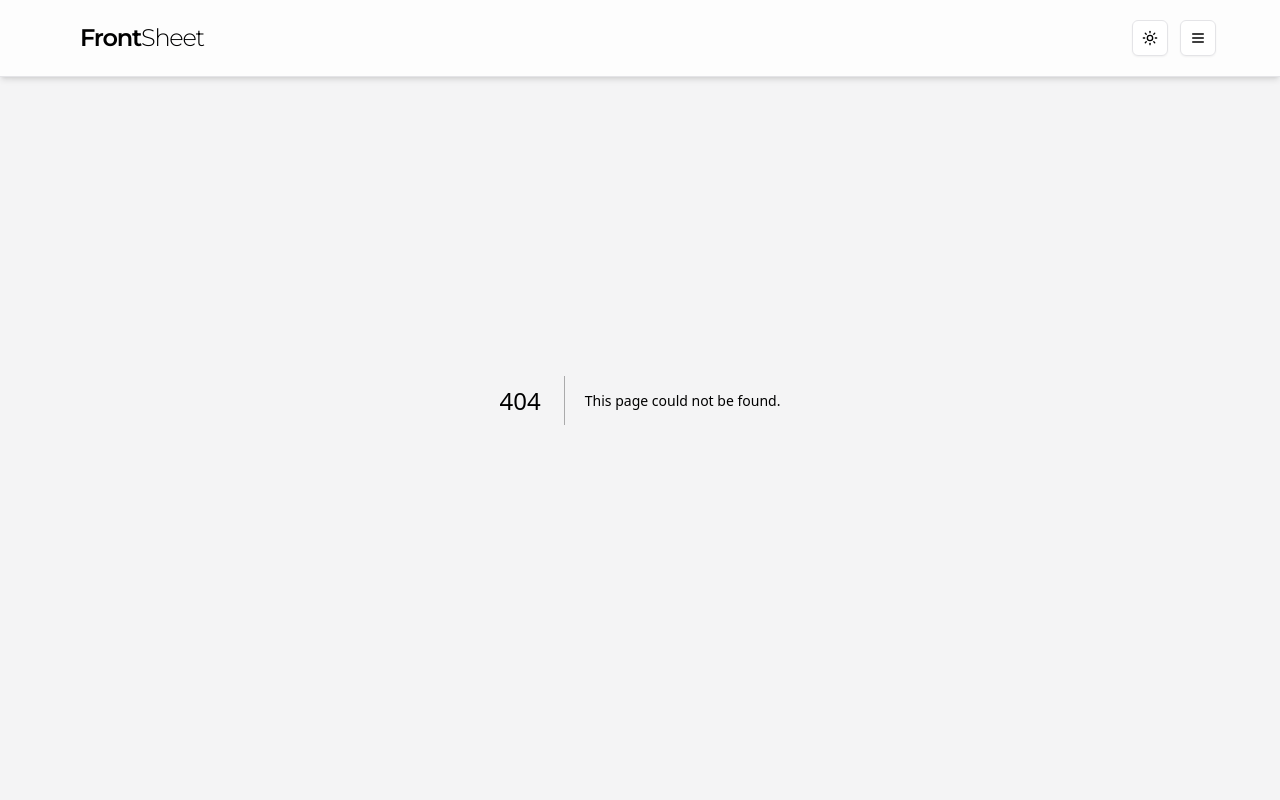
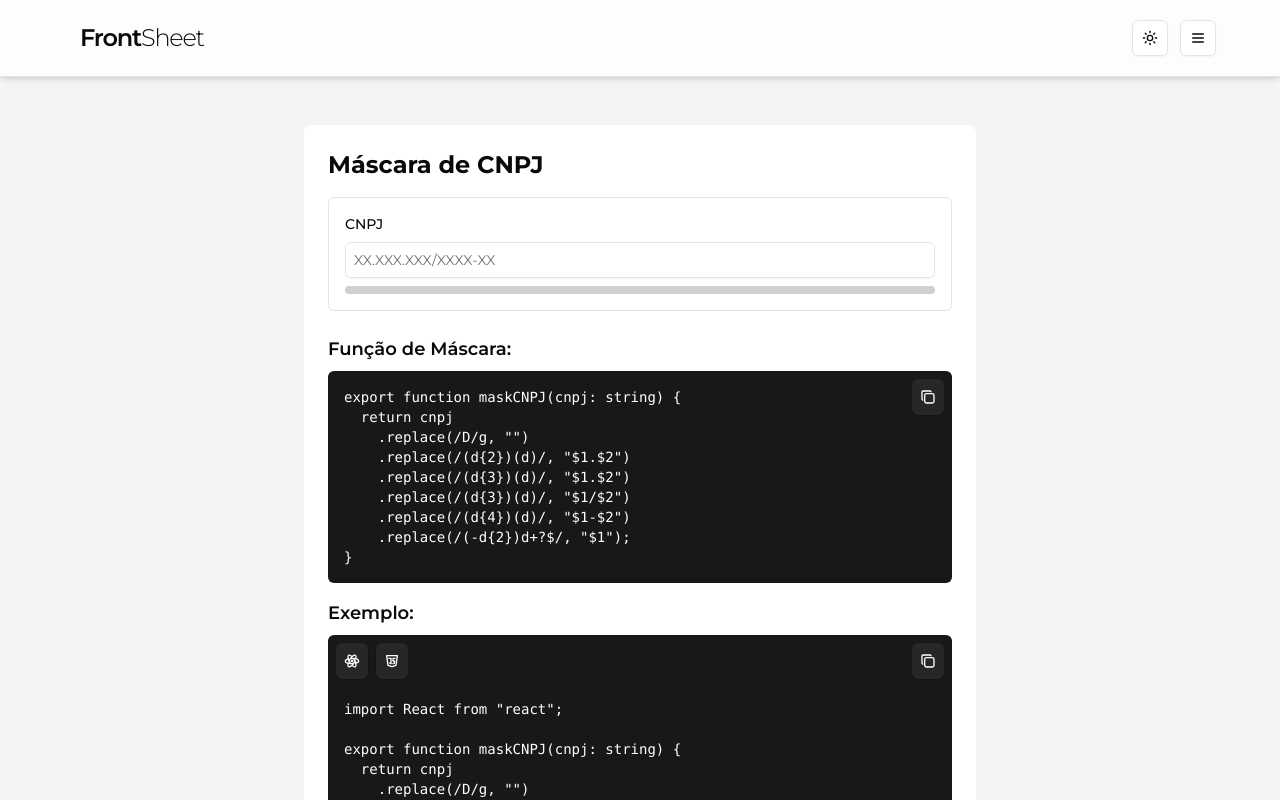
Before and after one commit to dev-andreola/front-sheet, a Next.js app: page /mascaras/cnpj in a window 1280 px wide. Before the commit this address had no page. Shown: the top 800 px of the page. Built offline with nearby package versions, Linux system fonts and the light colour scheme.

Commit message:
feat: create cnpj mask view

```diff
--- /dev/null
+++ b/src/app/mascaras/cnpj/codes.tsx
@@ -0,0 +1,59 @@
+export const mainFunction = `export function maskCNPJ(cnpj: string) {
+  return cnpj
+    .replace(/\D/g, "")
+    .replace(/(\d{2})(\d)/, "$1.$2")
+    .replace(/(\d{3})(\d)/, "$1.$2")
+    .replace(/(\d{3})(\d)/, "$1/$2")
+    .replace(/(\d{4})(\d)/, "$1-$2")
+    .replace(/(-\d{2})\d+?$/, "$1");
+}`;
+
+export const reactCode = `import React from "react";
+
+export function maskCNPJ(cnpj: string) {
+  return cnpj
+    .replace(/\D/g, "")
+    .replace(/(\d{2})(\d)/, "$1.$2")
+    .replace(/(\d{3})(\d)/, "$1.$2")
+    .replace(/(\d{3})(\d)/, "$1/$2")
+    .replace(/(\d{4})(\d)/, "$1-$2")
+    .replace(/(-\d{2})\d+?$/, "$1");
+}
+
+export default function App() {
+  const [cnpj, setCNPJ] = React.useState("");
+  return (
+    <div className="App">
+      <input
+        type="tel"
+        placeholder="XX.XXX.XXX/XXXX-XX"
+        value={cnpj}
+        onChange={(e) => setCNPJ(maskCNPJ(e.target.value))}
+      />
+    </div>
+  );
+}`;
+
+export const jsCode = `<!DOCTYPE html>
+<html lang="en">
+  <head> </head>
+  <body>
+    <input id="cnpj" type="tel" placeholder="XX.XXX.XXX/XXXX-XX" />
+
+    <script>
+      function maskCNPJ(cnpj) {
+        return cnpj
+          .replace(/\D/g, "")
+          .replace(/(\d{2})(\d)/, "$1.$2")
+          .replace(/(\d{3})(\d)/, "$1.$2")
+          .replace(/(\d{3})(\d)/, "$1/$2")
+          .replace(/(\d{4})(\d)/, "$1-$2")
+          .replace(/(-\d{2})\d+?$/, "$1");
+      }
+
+      document.getElementById('cnpj').addEventListener('input', function(e) {
+        e.target.value = maskCNPJ(e.target.value);
+      });
+    </script>
+  </body>
+</html>`;
--- /dev/null
+++ b/src/app/mascaras/cnpj/page.tsx
@@ -0,0 +1,151 @@
+"use client";
+
+import { Button } from "@/components/ui/button";
+import { Input } from "@/components/ui/input";
+import {
+  Tooltip,
+  TooltipContent,
+  TooltipTrigger,
+} from "@/components/ui/tooltip";
+import {
+  IconBrandJavascript,
+  IconBrandReact,
+  IconCheck,
+  IconCopy,
+} from "@tabler/icons-react";
+import React, { useState } from "react";
+import { ScrollArea, ScrollBar } from "@/components/ui/scroll-area";
+import { Label } from "@/components/ui/label";
+import { Progress } from "@/components/ui/progress";
+import { useToast } from "@/hooks/use-toast";
+import { jsCode, mainFunction, reactCode } from "./codes";
+
+export function maskCNPJ(cnpj: string) {
+  return cnpj
+    .replace(/\D/g, "")
+    .replace(/(\d{2})(\d)/, "$1.$2")
+    .replace(/(\d{3})(\d)/, "$1.$2")
+    .replace(/(\d{3})(\d)/, "$1/$2")
+    .replace(/(\d{4})(\d)/, "$1-$2")
+    .replace(/(-\d{2})\d+?$/, "$1");
+}
+
+export default function CNPJMaskPage() {
+  const [cnpj, setCnpj] = useState("");
+  const [code, setCode] = useState(reactCode);
+
+  const { toast } = useToast();
+
+  const copyToClipboard = (codeToCopy: string) => {
+    navigator.clipboard.writeText(codeToCopy);
+    toast({
+      description: (
+        <div className="flex items-center gap-2">
+          <IconCheck />
+          <p>Código copiado!</p>
+        </div>
+      ),
+      duration: 3000,
+    });
+  };
+
+  return (
+    <div className="mt-[77px]">
+      <div className="max-w-2xl mx-auto p-6 bg-background my-6 lg:my-12 rounded-lg">
+        <h1 className="text-2xl font-bold mb-4">Máscara de CNPJ</h1>
+        <div className="border p-4 rounded-md mb-6">
+          <Label className="block text-sm font-medium mb-2">CNPJ</Label>
+          <Input
+            type="tel"
+            placeholder="XX.XXX.XXX/XXXX-XX"
+            className="w-full p-2 border rounded-md"
+            value={cnpj}
+            onChange={(e) => setCnpj(maskCNPJ(e.target.value))}
+          />
+          <Progress
+            className="mt-2 border-red-300"
+            value={Math.min(cnpj.length * (100 / 18), 100)}
+          ></Progress>
+        </div>
+
+        <h2 className="text-lg font-semibold mb-2">Função de Máscara:</h2>
+        <div className="relative bg-zinc-900 text-white p-4 rounded-md text-sm overflow-x-auto">
+          <div className="absolute top-2 right-2 z-20">
+            <Tooltip delayDuration={0}>
+              <TooltipTrigger asChild>
+                <Button
+                  className="p-2 bg-zinc-800 rounded-md hover:bg-zinc-700"
+                  onClick={() => copyToClipboard(mainFunction)}
+                >
+                  <IconCopy size={20} className="text-white" />
+                </Button>
+              </TooltipTrigger>
+              <TooltipContent>
+                <p>Copiar código</p>
+              </TooltipContent>
+            </Tooltip>
+          </div>
+          <pre>
+            <ScrollArea className="w-full">
+              <code>{mainFunction}</code>
+              <ScrollBar orientation="horizontal" className="pb-4" />
+            </ScrollArea>
+          </pre>
+        </div>
+
+        <h2 className="text-lg font-semibold mt-4 mb-2">Exemplo:</h2>
+        <div className="relative bg-zinc-900 text-white p-4 rounded-md text-sm overflow-x-auto">
+          <div className="absolute top-2 left-2 flex gap-2 z-20">
+            <Tooltip delayDuration={0}>
+              <TooltipTrigger asChild>
+                <Button
+                  className="p-2 bg-zinc-800 rounded-md hover:bg-zinc-700"
+                  onClick={() => setCode(reactCode)}
+                >
+                  <IconBrandReact size={20} className="text-white" />
+                </Button>
+              </TooltipTrigger>
+              <TooltipContent>
+                <p>Código em React</p>
+              </TooltipContent>
+            </Tooltip>
+            <Tooltip delayDuration={0}>
+              <TooltipTrigger asChild>
+                <Button
+                  className="p-2 bg-zinc-800 rounded-md hover:bg-zinc-700"
+                  onClick={() => setCode(jsCode)}
+                >
+                  <IconBrandJavascript size={20} className="text-white" />
+                </Button>
+              </TooltipTrigger>
+              <TooltipContent>
+                <p>Código em Javascript</p>
+              </TooltipContent>
+            </Tooltip>
+          </div>
+          <div className="absolute top-2 right-2 z-20">
+            <Tooltip delayDuration={0}>
+              <TooltipTrigger asChild>
+                <Button
+                  className="p-2 bg-zinc-800 rounded-md hover:bg-zinc-700"
+                  onClick={() => copyToClipboard(code)}
+                >
+                  <IconCopy size={20} className="text-white" />
+                </Button>
+              </TooltipTrigger>
+              <TooltipContent>
+                <p>Copiar código</p>
+              </TooltipContent>
+            </Tooltip>
+          </div>
+          <pre className="pt-12">
+            <ScrollArea className="w-full pb-4">
+              <code>{code}</code>
+              <ScrollBar orientation="horizontal" />
+            </ScrollArea>
+          </pre>
+        </div>
+      </div>
+    </div>
+  );
+}
```
